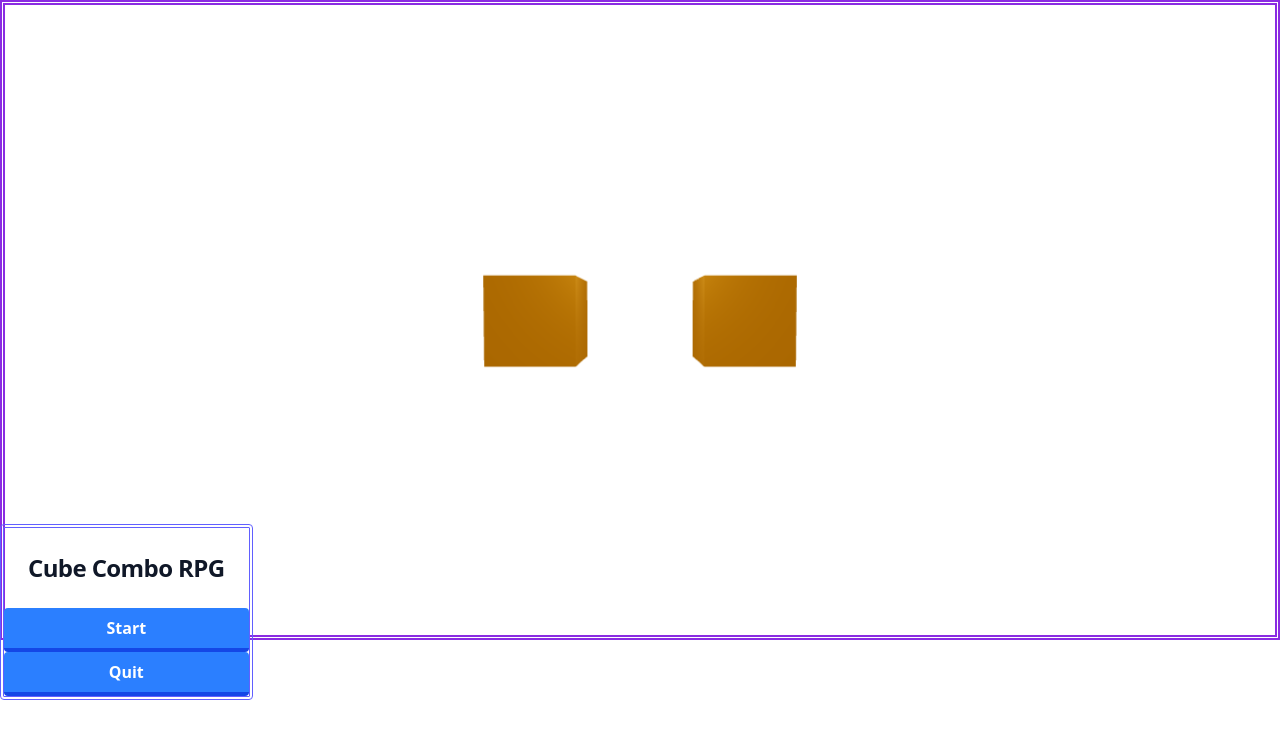
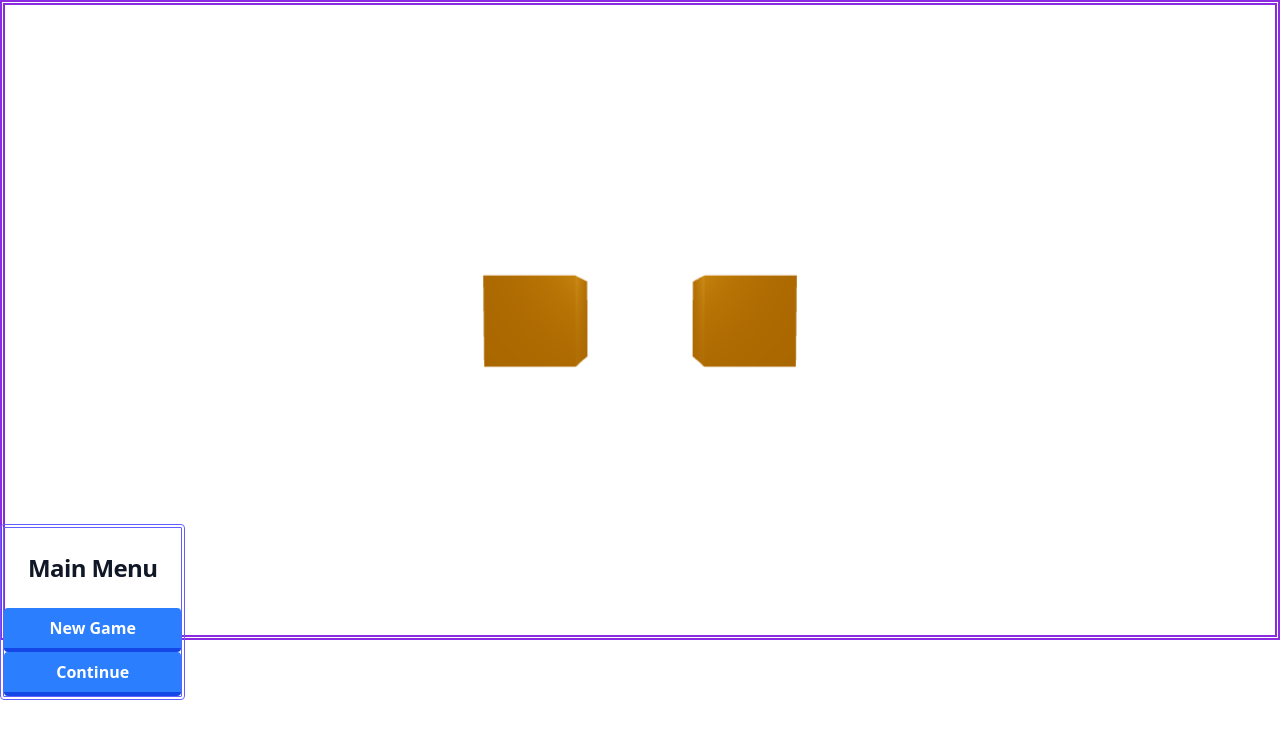
Before and after one commit to PlasmaDiffusion/Cube-Combo-RPG, a React (Vite) app: page / in a window 1280 px wide. Shown: the top 738 px of the page. Built offline with nearby package versions, Linux system fonts and the light colour scheme.

Commit message:
Menu interfaces and enums

```diff
--- a/src/components/ListMenu/index.tsx
+++ b/src/components/ListMenu/index.tsx
@@ -1,18 +1,18 @@
 import { useCallback } from "react";
 import { MenuOption, MenuEventType } from "../../interfaces/menuOptions";
+import { Menu } from "../../interfaces/menus";
 
 import "./index.css";
 
 interface Props {
-  title: string;
-  options: MenuOption[];
+  menu: Menu;
 }
 
 //All game events occur here once an item in the menu is selected
-function ListMenu({ title, options }: Props) {
+function ListMenu({ menu }: Props) {
   const onOptionClicked = useCallback(
     (option: MenuOption) => {
-      switch (option.eventType) {
+      switch (option.commonEvent) {
         case MenuEventType.BACK:
           //Go back to the previous menu
           break;
@@ -31,9 +31,9 @@ function ListMenu({ title, options }: Props) {
         className="text-2xl
  font-bold tracking-tight text-gray-900 p-6"
       >
-        {title}
+        {menu.title}
       </h1>
-      {options.map((option, index) => (
+      { menu.options.map((option, index) => (
         <button
           key={option.name + index}
           onClick={() => onOptionClicked(option)}
--- a/src/interfaces/menuOptions.ts
+++ b/src/interfaces/menuOptions.ts
@@ -1,8 +1,9 @@
 export interface MenuOption {
     name: string;
     secondaryText?: string;
-    subMenuToOpen?: string;
-    eventType: MenuEventType;
+    menuToOpen?: MenuType;
+    commonEvent?: MenuEventType;
+    uniqueEvent?: () => void;
 }
 
 export enum MenuEventType
@@ -11,4 +12,17 @@ export enum MenuEventType
     BACK,
     ATTACK,
     USE_ITEM,
+    START_GAME,
+    LOAD_GAME,
 }
+
+export enum MenuType
+{
+    MAIN_MENU,
+    CHARACTER_SELECT,
+    BATTLE,
+    ENEMY_SELECT,
+    SKILLS,
+    ITEMS,
+    SHOP
+}
--- /dev/null
+++ b/src/interfaces/menus.ts
@@ -0,0 +1,24 @@
+import { MenuEventType, MenuOption, MenuType } from "./menuOptions";
+
+export interface Menu {
+  title: string;
+  options: MenuOption[];
+}
+
+export const menus: Menu[] = [
+  {
+    title: "Main Menu",
+    options: [
+      { name: "New Game", menuToOpen: MenuType.CHARACTER_SELECT },
+      {
+        name: "Continue",
+        menuToOpen: MenuType.SHOP,
+        commonEvent: MenuEventType.LOAD_GAME,
+      },
+    ],
+  },
+  {
+    title: "Character Select",
+    options: [],
+  },
+];
--- a/src/main.tsx
+++ b/src/main.tsx
@@ -5,7 +5,7 @@ import Box from "./components/3d-components/Box";
 
 import "./Main.css";
 import ListMenu from "./components/ListMenu";
-import { MenuEventType } from "./interfaces/menuOptions";
+import { menus } from "./interfaces/menus";
 
 createRoot(document.getElementById("root") as HTMLElement).render(
   <StrictMode>
@@ -15,20 +15,6 @@ createRoot(document.getElementById("root") as HTMLElement).render(
       <Box position={[-1.2, 0, 0]} />
       <Box position={[1.2, 0, 0]} />
     </Canvas>
-    <ListMenu
-      title="Cube Combo RPG"
-      options={[
-        {
-          name: "Start",
-          eventType: MenuEventType.SUB_MENU,
-          subMenuToOpen: "CharacterSelect",
-        },
-        {
-          name: "Quit",
-          eventType: MenuEventType.SUB_MENU,
-          subMenuToOpen: "CharacterSelect",
-        },
-      ]}
-    />
+    <ListMenu menu={menus[0]} />
   </StrictMode>
 );
```
